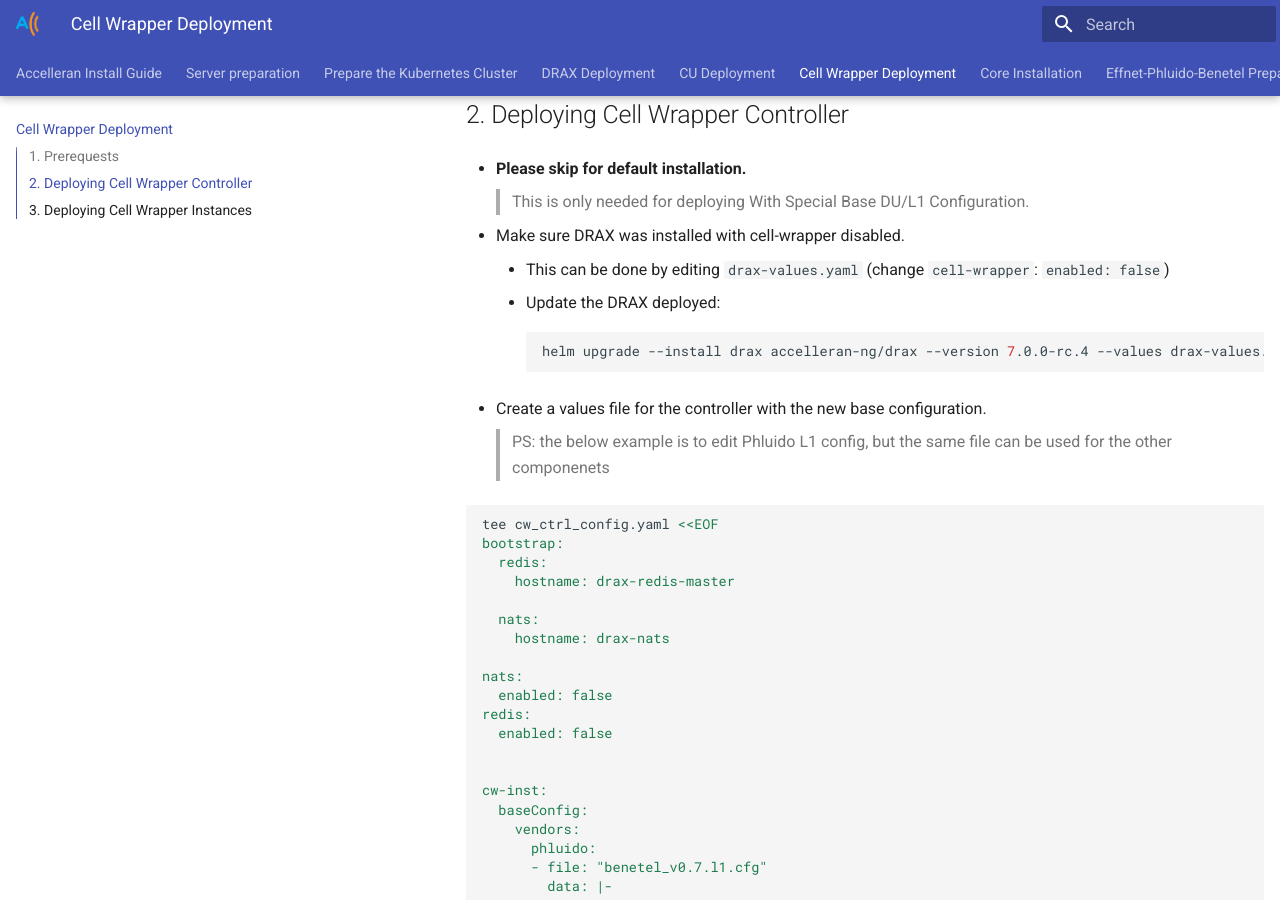
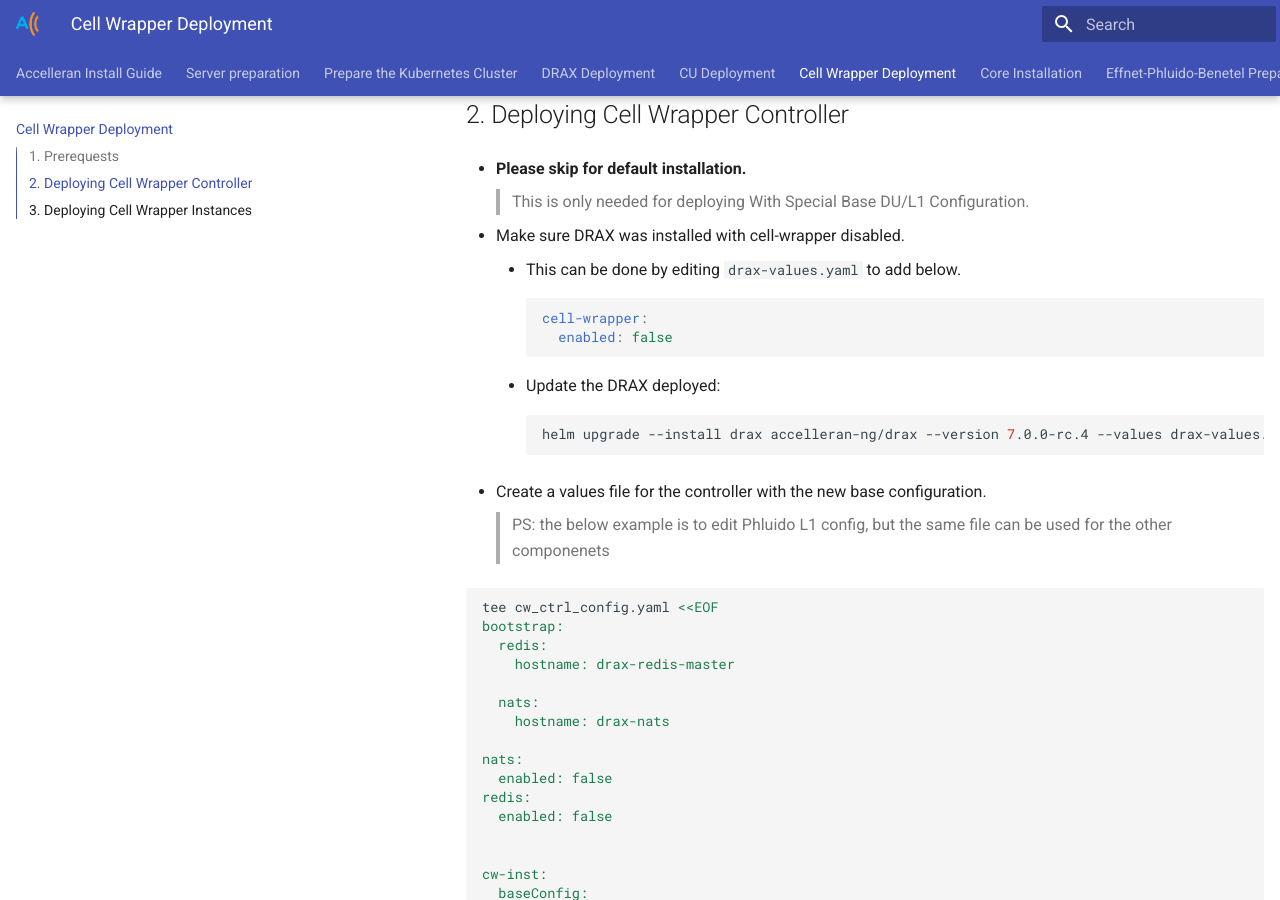
Before and after one commit to accelleran/drax-docs, an MkDocs documentation site: the page built from docs/cw_ng-install/index.md, in a window 1280 px wide and 900 px high, scrolled down 679 px. Built offline with MkDocs 1.6.1 and Material for MkDocs 9.7.7, drawn with Linux system fonts in a browser that asks for light colours; the version menu is left out.

Commit message:
make it more clear

````diff
--- a/docs/cw_ng-install/index.md
+++ b/docs/cw_ng-install/index.md
@@ -29,7 +29,11 @@ docker login
 > This is only needed for deploying With Special Base DU/L1 Configuration.
 
 - Make sure DRAX was installed with cell-wrapper disabled.
-    - This can be done by editing `drax-values.yaml` (change `cell-wrapper`: `enabled: false`)
+    - This can be done by editing `drax-values.yaml` to add below.
+    ```yaml
+    cell-wrapper:
+      enabled: false
+    ```
     - Update the DRAX deployed:
   ```bash
   helm upgrade --install drax accelleran-ng/drax --version 7.0.0-rc.4 --values drax-values.yaml --debug
````
